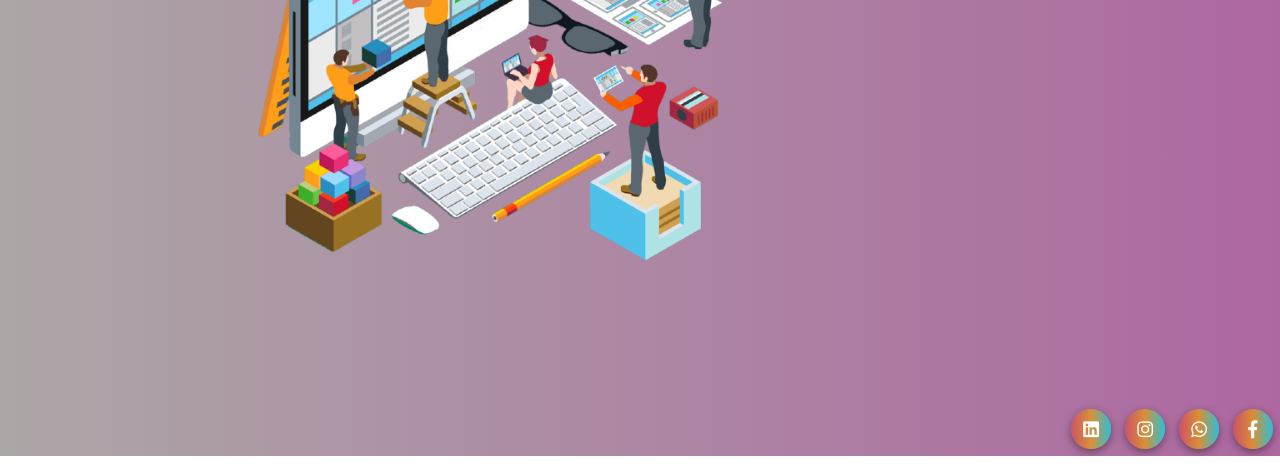
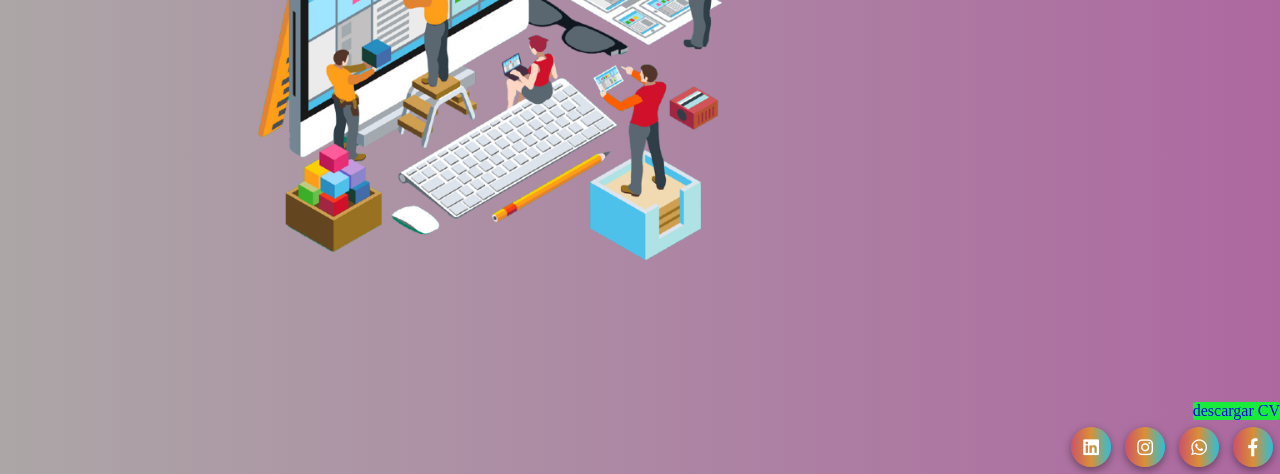
Before and after one commit to MiguelRS-19/Proyecto-Final, a plain HTML site: page Trabajo-Final/index.html in a window 1280 px wide. Shown: the part 605-1079 px from the top of the page. Drawn offline with Linux system fonts and the light colour scheme.

Commit message:
cambiando archivo

```diff
--- a/Trabajo-Final/index.html
+++ b/Trabajo-Final/index.html
@@ -54,6 +54,9 @@
            </div>
 
         </section>
+        <div>
+            <a href="CV/cv.html" class="btn" target="_blank"> descargar CV</a>
+        </div>
 
         <!-- La referencia -->
         <section id="redes">
@@ -120,6 +123,7 @@
         padding: 7px 13px;
         border-radius: 3px;
         text-transform: uppercase;
+        nav-up: auto;
 
     }
 
@@ -153,6 +157,22 @@
         max-width: 1000px;
         margin:auto;
         overflow: hidden;
+    }
+
+    div .btn{
+        border-radius: 3px;
+        background: #19eb3c;
+        display: inline-block;
+    }
+
+    .btn{
+        nav-up: auto;
+        float: right;
+        top: 2px;
+    }
+    div .btn:hover{
+        color: #282bc7;
+        cursor: pointer;
     }
 
     /*titulo*/
```
Also changed, not shown: Trabajo-Final/experiencia.html (+1 -1 lines).
